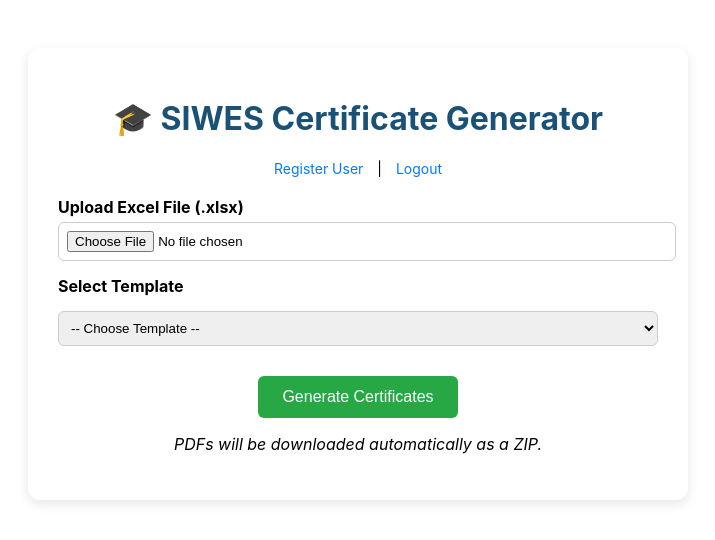
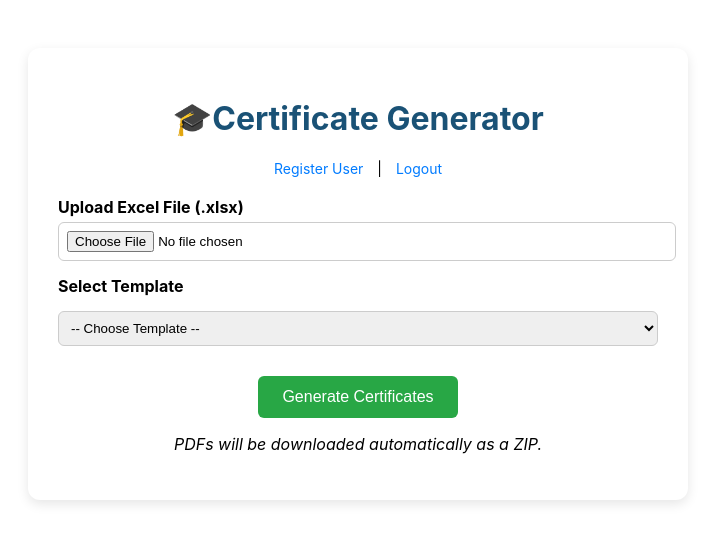
Before and after one commit to Afonime-Excel123/certificate-generator, a Flask app: page / in a window 1280 px wide. Shown: the top 540 px of the page, without its empty margins (282-997 px from the left). Run offline with Flask 3, Linux system fonts and the light colour scheme; the visitor is signed in with stand-in values (Sample User, id 1).

Commit message:
first v1

```diff
--- a/templates/long.html
+++ b/templates/long.html
@@ -22,7 +22,7 @@
 </head>
 <body>
   <div class="container">
-    <h1>🎓 SIWES Certificate Generator</h1>
+    <h1>🎓Certificate Generator</h1>
 
     <div class="nav">
       <a href="/register">Register User</a> |
```
